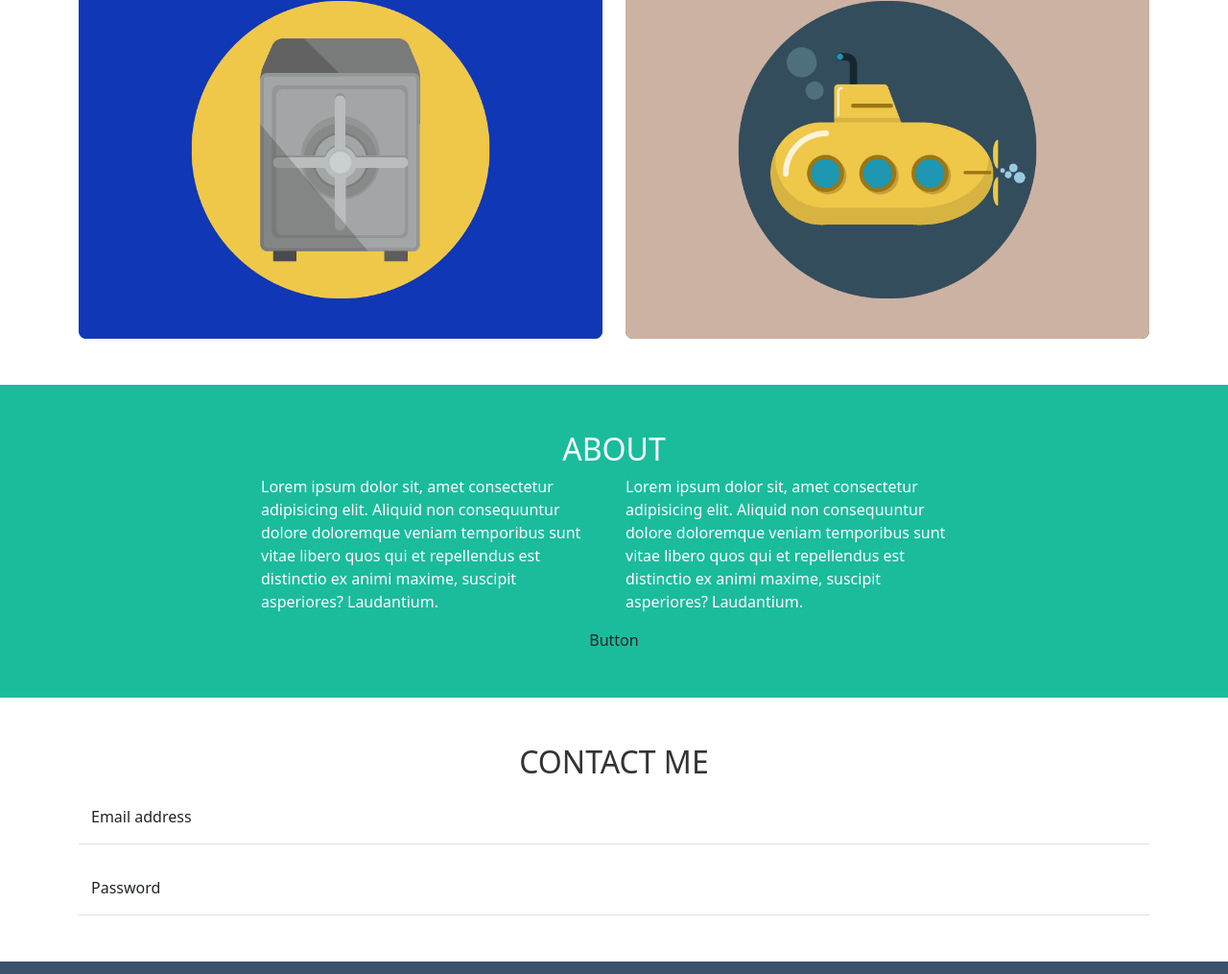
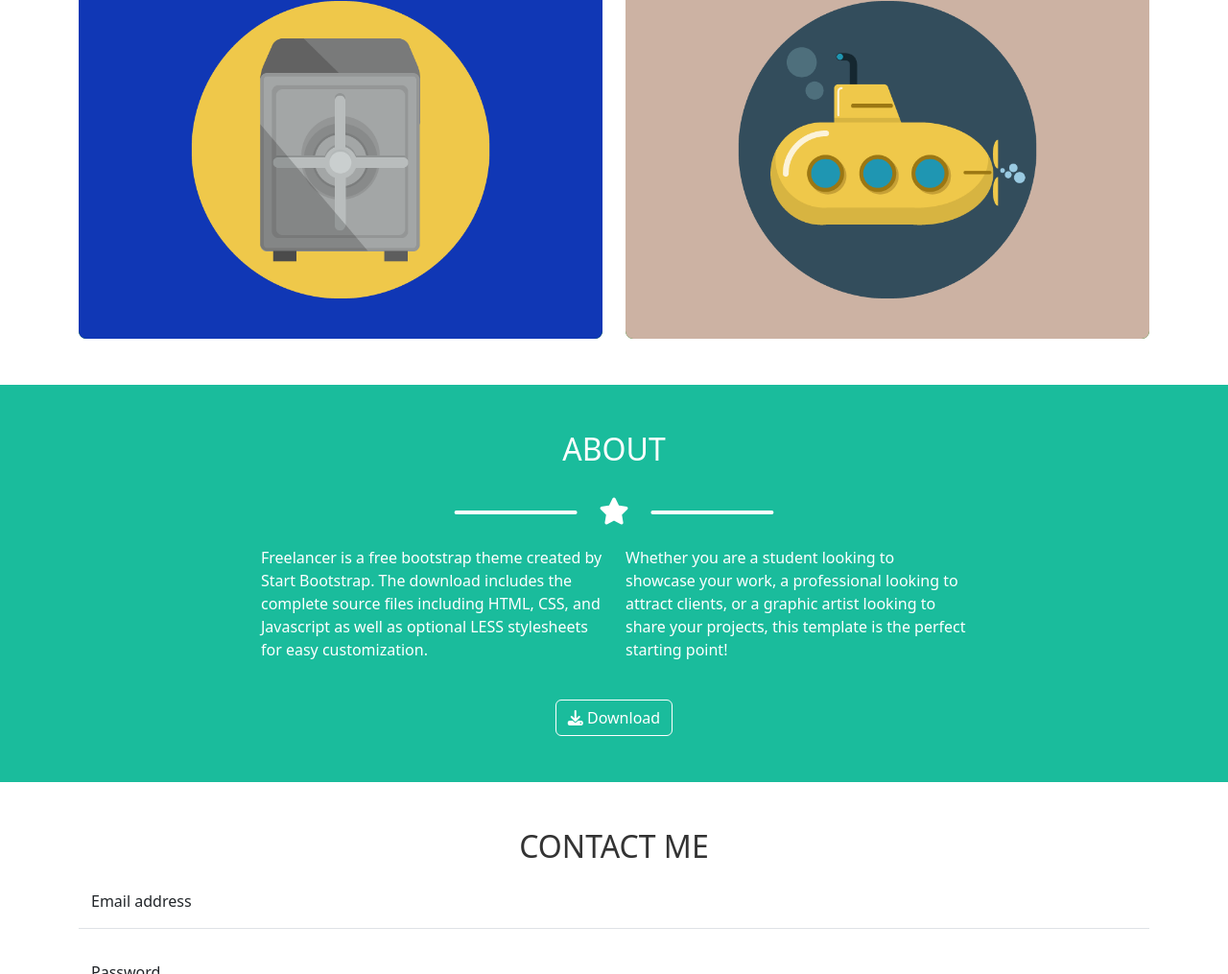
Before and after one commit to OgataiKhan/html-css-bootstrap-freelancer, a plain HTML site: page index.html in a window 1280 px wide. Shown: the part 1724-2739 px from the top of the page at 96% size. Drawn offline with nearby package versions, Linux system fonts and the light colour scheme.

Commit message:
feat: add about content & btn component

```diff
--- /dev/null
+++ b/css/components/comp-button.css
@@ -0,0 +1,19 @@
+.ms_btn {
+    padding: 0.375rem 0.75rem;
+    font-size: 1rem;
+    font-weight: 400;
+    line-height: 1.5;
+    border-width: 1px;
+    border-style: solid;
+    border-radius: 0.375rem;
+    display: inline-block;
+    text-align: center;
+    text-decoration: none;
+    vertical-align: middle;
+    transition: color .15s ease-in-out,background-color .15s ease-in-out,border-color .15s ease-in-out,box-shadow .15s ease-in-out;
+}
+
+.ms_btn:hover {
+    border-color: rgba(255, 255, 255, 0);
+    cursor: pointer;
+}
--- a/css/components/comp-divider-leftrightlines.css
+++ b/css/components/comp-divider-leftrightlines.css
@@ -7,7 +7,7 @@
     content: '';
     display: block;
     height: 4px;
-    width: calc(120px + 2vw);
+    width: 10vw;
     border-radius: 2px;
     position: absolute;
     top: 50%;
@@ -16,10 +16,10 @@
 
 .leftrightlines::before {
     right: 50%;
-    transform: translatex(-4vw);
+    transform: translatex(-3vw);
 }
 
 .leftrightlines::after {
     left: 50%;
-    transform: translatex(4vw);
+    transform: translatex(3vw);
 }
--- a/css/style.css
+++ b/css/style.css
@@ -7,6 +7,7 @@ IMPORTS
 /* #region */
 
 @import 'components/comp-divider-leftrightlines.css';
+@import 'components/comp-button.css';
 
 /* #endregion */
 
@@ -25,7 +26,6 @@ VARIABLES
     --ms_bg-footer-top: #3a546d;
     --ms_text-primary: #ffffff;
     --ms_text-secondary: #333333;
-    /* --ms_leftrightlines-bg: #ffffff; */
 }
 
 /* #endregion */
@@ -67,6 +67,12 @@ COMMON
 
 /* #region */
 
+.ms_btn-primary {
+    background-color: var(--ms_bg-primary);
+    border: 1px solid var(--ms_text-primary);
+    color: var(--ms_text-primary);
+}
+
 /* .ms_leftrightlines-bg {
 
 } */
@@ -104,7 +110,8 @@ section:nth-of-type(even) {
     background-color: var(--ms_bg-secondary);
 }
 
-#jumbo .leftrightlines {
+#jumbo .leftrightlines,
+#about .leftrightlines {
     --ms_leftrightlines-bg: #ffffff;
 }
 
--- a/index.html
+++ b/index.html
@@ -71,8 +71,8 @@
         <!-- /Profile -->
         <!-- Portfolio -->
         <section id="portfolio">
-            <div class="container text-center py-5">
-                <h2 class="text-uppercase ms_text-secondary">Portfolio</h2>
+            <div class="container text-center py-5 ms_text-secondary">
+                <h2 class="text-uppercase">Portfolio</h2>
                 <div class="leftrightlines p-3 fs-3"><i class="fa-solid fa-star"></i></div>
                 <div class="row g-4">
                     <div class="col col-12 col-lg-6 col-xxl-4">
@@ -111,21 +111,18 @@
         <!-- /Portfolio -->
         <!-- About -->
         <section id="about">
-            <div class="container text-center py-5">
-                <h2 class="text-uppercase ms_text-primary">About</h2>
+            <div class="container text-center py-5 ms_text-primary">
+                <h2 class="text-uppercase">About</h2>
+                <div class="leftrightlines p-3 fs-3"><i class="fa-solid fa-star"></i></div>
                 <div class="row text-start justify-content-center">
                     <div class="col col-10 col-lg-4 col-xxl-5">
-                        <p class="ms_text-primary">Lorem ipsum dolor sit, amet consectetur adipisicing elit. Aliquid non
-                            consequuntur dolore doloremque veniam temporibus sunt vitae libero quos qui et repellendus
-                            est distinctio ex animi maxime, suscipit asperiores? Laudantium.</p>
+                        <p>Freelancer is a free bootstrap theme created by Start Bootstrap. The download includes the complete source files including HTML, CSS, and Javascript as well as optional LESS stylesheets for easy customization.</p>
                     </div>
                     <div class="col col-10 col-lg-4 col-xxl-5">
-                        <p class="ms_text-primary">Lorem ipsum dolor sit, amet consectetur adipisicing elit. Aliquid non
-                            consequuntur dolore doloremque veniam temporibus sunt vitae libero quos qui et repellendus
-                            est distinctio ex animi maxime, suscipit asperiores? Laudantium.</p>
+                        <p>Whether you are a student looking to showcase your work, a professional looking to attract clients, or a graphic artist looking to share your projects, this template is the perfect starting point!</p>
                     </div>
                 </div>
-                <div>Button</div>
+                <button type="button" class="ms_btn mt-4 ms_btn-primary"><i class="fa-solid fa-download"></i> Download</button>
             </div>
         </section>
         <!-- /About -->
```
